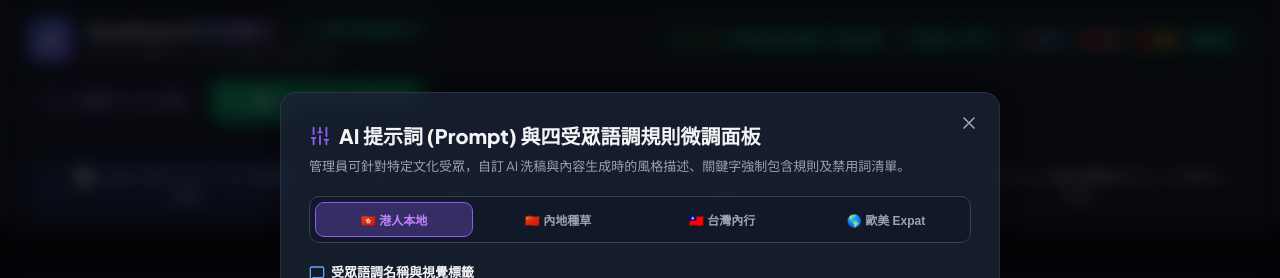
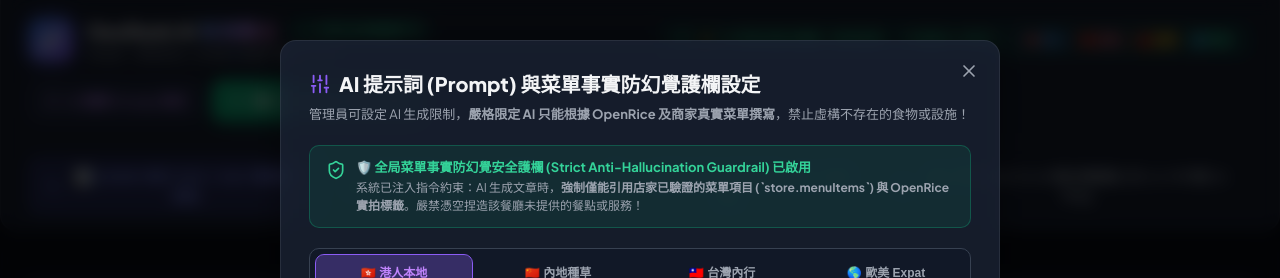
Before and after one commit to mckueen4-hub/seo-geo-platform, a React (Vite) app: page / in a window 1280 px wide. Both pictures are taken after a click on the button "AI 語調 Prompt 設定". Shown: the top 278 px of the page. Built offline with nearby package versions, Linux system fonts and the light colour scheme; no server answers.

Commit message:
Add strict menu items fact boundary & anti-hallucination prompt guardrail

```diff
--- a/src/components/NewStoreModal.tsx
+++ b/src/components/NewStoreModal.tsx
@@ -140,6 +140,11 @@
       customDomain: customDomain || undefined,
       status: 'active',
       targetKeywords: kwArray,
+      menuItems: [
+        `${finalName} 招牌精緻菜色`,
+        `${finalDistrict} ${finalCuisine} 推薦單品`,
+        'OpenRice 社區熱門點餐項目'
+      ],
       googleRank: [
         { keyword: kwArray[0] || `${finalDistrict} 美食`, currentRank: 3, previousRank: 18 },
         { keyword: kwArray[1] || `${finalName} 必食`, currentRank: 1, previousRank: 6 }
--- a/src/components/PromptCustomizerModal.tsx
+++ b/src/components/PromptCustomizerModal.tsx
@@ -1,6 +1,6 @@
 import React, { useState } from 'react';
 import type { TonePromptRule, MarketAudience } from '../types';
-import { X, Sliders, CheckCircle2, Save, Sparkles, MessageSquare, AlertCircle } from 'lucide-react';
+import { X, Sliders, CheckCircle2, Save, Sparkles, MessageSquare, AlertCircle, ShieldCheck } from 'lucide-react';
 
 interface PromptCustomizerModalProps {
   isOpen: boolean;
@@ -34,7 +34,7 @@
 
   const handleSave = () => {
     onSaveRules(currentRules);
-    setSaveNotice('已成功儲存 AI 受眾語調 Prompt 規則！次日文章產出將自動採用最新指令。');
+    setSaveNotice('已成功儲存 AI 受眾語調 Prompt 與防幻覺安全護欄！');
     setTimeout(() => {
       setSaveNotice(null);
       onClose();
@@ -76,10 +76,10 @@
 
         <h2 style={{ fontSize: '20px', fontWeight: '800', color: '#f3f4f6', margin: '0 0 6px', display: 'flex', alignItems: 'center', gap: '8px' }}>
           <Sliders size={22} color="#8b5cf6" />
-          AI 提示詞 (Prompt) 與四受眾語調規則微調面板
+          AI 提示詞 (Prompt) 與菜單事實防幻覺護欄設定
         </h2>
         <p style={{ fontSize: '13px', color: '#9ca3af', marginBottom: '20px' }}>
-          管理員可針對特定文化受眾，自訂 AI 洗稿與內容生成時的風格描述、關鍵字強制包含規則及禁用詞清單。
+          管理員可設定 AI 生成限制，<strong>嚴格限定 AI 只能根據 OpenRice 及商家真實菜單撰寫</strong>，禁止虛構不存在的食物或設施！
         </p>
 
         {saveNotice && (
@@ -100,6 +100,19 @@
             {saveNotice}
           </div>
         )}
+
+        {/* Global Strict Anti-Hallucination Guardrail Banner */}
+        <div style={{ background: 'rgba(16, 185, 129, 0.1)', border: '1px solid rgba(16, 185, 129, 0.3)', padding: '12px 16px', borderRadius: '10px', marginBottom: '20px', display: 'flex', alignItems: 'flex-start', gap: '10px' }}>
+          <ShieldCheck size={20} color="#34d399" style={{ flexShrink: 0, marginTop: '2px' }} />
+          <div>
+            <div style={{ fontSize: '13px', fontWeight: '700', color: '#34d399' }}>
+              🛡️ 全局菜單事實防幻覺安全護欄 (Strict Anti-Hallucination Guardrail) 已啟用
+            </div>
+            <div style={{ fontSize: '12px', color: '#9ca3af', marginTop: '2px', lineHeight: '1.5' }}>
+              系統已注入指令約束：AI 生成文章時，<strong>強制僅能引用店家已驗證的菜單項目 (`store.menuItems`) 與 OpenRice 實拍標籤</strong>。嚴禁憑空捏造該餐廳未提供的餐點或服務！
+            </div>
+          </div>
+        </div>
 
         {/* Audience Selector Tabs */}
         <div style={{ display: 'flex', gap: '8px', marginBottom: '20px', background: '#111827', padding: '6px', borderRadius: '10px', border: '1px solid #374151' }}>
--- a/src/mockData.ts
+++ b/src/mockData.ts
@@ -38,6 +38,13 @@
     customDomain: 'www.librarybar-hk.com',
     status: 'active',
     targetKeywords: ['尖沙咀西餐酒吧推薦', '尖沙咀必食打卡'],
+    menuItems: [
+      '炭烤熟成安格斯肋眼牛排',
+      '黑松露軟殼蟹義大利麵',
+      '招牌煙燻特調雞尾酒 Signature Cocktails',
+      '英倫圖書館藏書牆打卡位',
+      '露天 Rooftop Terrace 夜景卡位'
+    ],
     googleRank: [
       { keyword: '尖沙咀西餐酒吧推薦', currentRank: 2, previousRank: 15 }
     ],
@@ -125,6 +132,11 @@
     customDomain: 'www.sushitenku-hk.com',
     status: 'active',
     targetKeywords: ['中環Omakase推薦', '香港高級日本菜', 'Central Omakase HK'],
+    menuItems: [
+      '極品北海道馬糞海膽手卷',
+      '黑鮪魚大腹 Omakase 壽司',
+      '季節限定日本產赤身壽司'
+    ],
     googleRank: [
       { keyword: '中環 Omakase 推薦', currentRank: 3, previousRank: 14 }
     ],
--- a/src/types.ts
+++ b/src/types.ts
@@ -10,6 +10,7 @@
   customDomain?: string;
   status: 'active' | 'analyzing' | 'building';
   targetKeywords: string[];
+  menuItems: string[]; // 🛡️ 官方驗證真實菜單清單 (防止 AI 虛構不存在的食物)
   googleRank: {
     keyword: string;
     currentRank: number;
@@ -70,4 +71,5 @@
   keywordsRule: string;
   prohibitedWords: string;
   styleDescription: string;
+  menuGuardrailNote?: string;
 }
```
Also changed, not shown: 1 other file (tests, documents, lock files or other folders).
